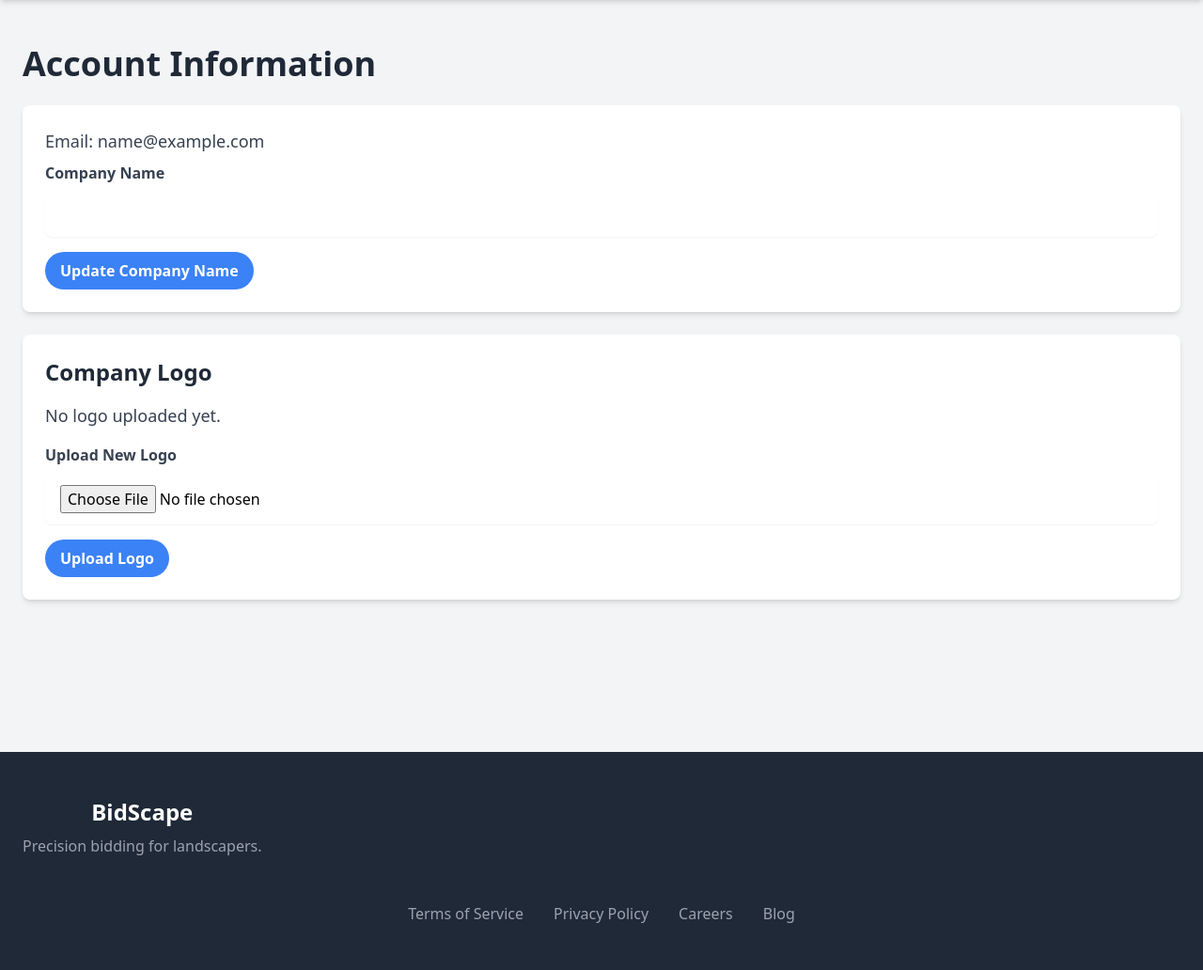
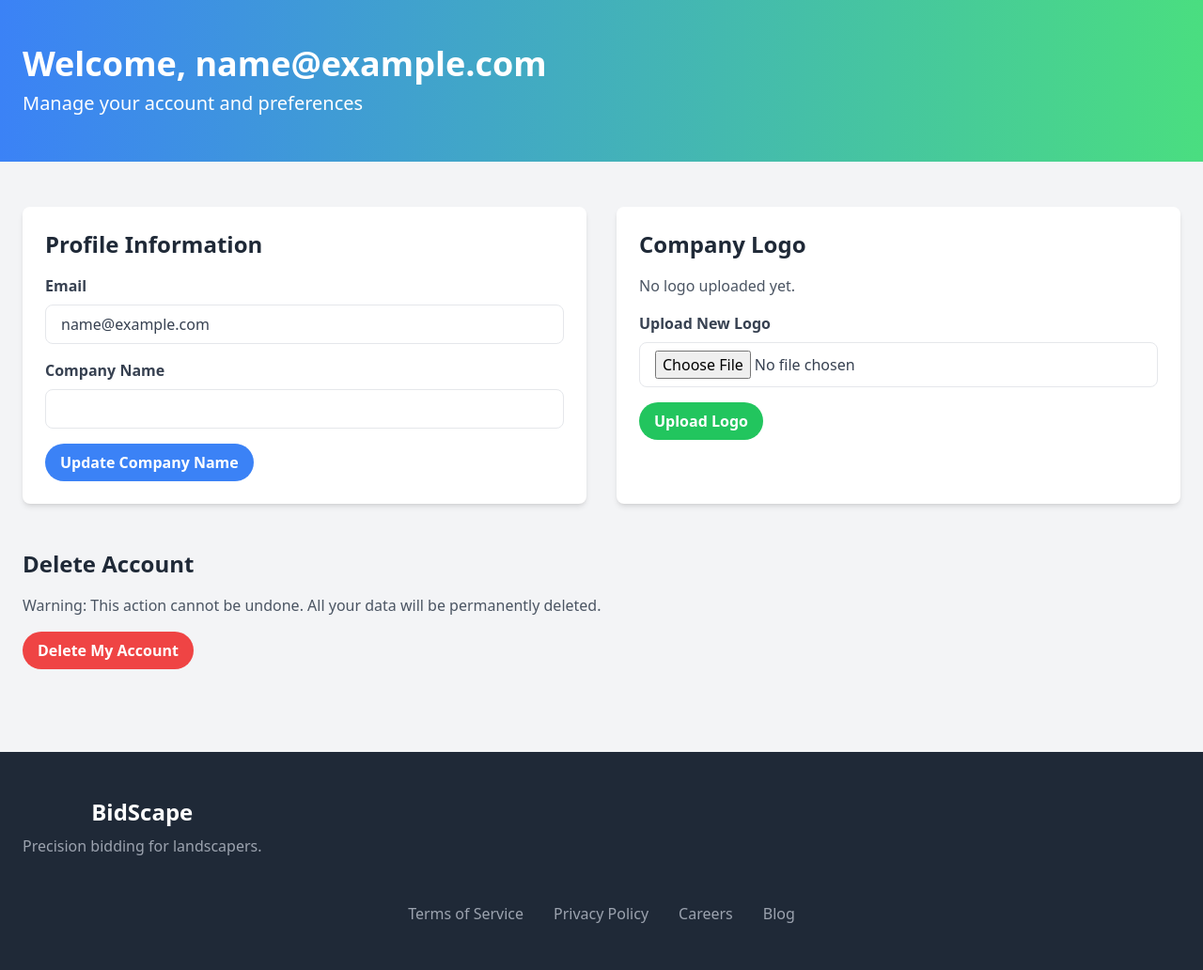
Before and after one commit to JohnathonCrowder/Landscape_bidder, a Flask app: page /account in a window 1280 px wide. Shown: the part 88-1120 px from the top of the page at 94% size. Run offline with Flask 3, Linux system fonts and the light colour scheme; the visitor is signed in with stand-in values (Sample User, id 1); some libraries are stand-ins or nearby versions.

Commit message:
Updated Accounts Page

```diff
--- a/app/routes.py
+++ b/app/routes.py
@@ -176,6 +176,16 @@ def logout():
     logout_user()
     return redirect(url_for('main.index'))
 
+@bp.route('/delete_account', methods=['POST'])
+@login_required
+def delete_account():
+    user = User.query.get(current_user.id)
+    db.session.delete(user)
+    db.session.commit()
+    logout_user()
+    flash('Your account has been successfully deleted.')
+    return redirect(url_for('main.index'))
+
 @bp.route('/signup', methods=['GET', 'POST'])
 def signup():
     if current_user.is_authenticated:
--- a/app/templates/account.html
+++ b/app/templates/account.html
@@ -3,16 +3,26 @@
 {% block title %}Account{% endblock %}
 
 {% block content %}
+<div class="bg-gradient-to-r from-blue-500 to-green-400 text-white py-12">
+    <div class="container mx-auto px-6">
+        <h1 class="text-4xl font-bold mb-2">Welcome, {{ current_user.email }}</h1>
+        <p class="text-xl">Manage your account and preferences</p>
+    </div>
+</div>
+
 <div class="container mx-auto px-6 py-12">
-    <h1 class="text-4xl font-bold text-gray-800 mb-6">Account Information</h1>
-
-    {% if current_user.is_authenticated %}
-    <div class="bg-white rounded-lg shadow-md p-6 mb-6">
-        <p class="text-lg text-gray-700 mb-2">Email: {{ current_user.email }}</p>
-        <form action="{{ url_for('main.update_company_name') }}" method="POST">
-            <div class="mb-4">
+    <div class="grid grid-cols-1 md:grid-cols-2 gap-8">
+        <!-- Profile Information -->
+        <div class="bg-white rounded-lg shadow-md p-6">
+            <h2 class="text-2xl font-bold text-gray-800 mb-4">Profile Information</h2>
+            <form action="{{ url_for('main.update_company_name') }}" method="POST" class="space-y-4">
+                <div>
+                    <label for="email" class="block text-gray-700 font-semibold mb-2">Email</label>
+                    <input type="email" id="email" value="{{ current_user.email }}" class="w-full px-4 py-2 border rounded-lg text-gray-700 focus:outline-none focus:border-blue-500" readonly>
+                </div>
+                <div>
                     <label for="company_name" class="block text-gray-700 font-semibold mb-2">Company Name</label>
-                <input type="text" id="company_name" name="company_name" value="{{ current_user.company_name or '' }}" class="w-full px-4 py-3 rounded-lg shadow-sm focus:outline-none focus:shadow-outline-blue focus:border-blue-300">
+                    <input type="text" id="company_name" name="company_name" value="{{ current_user.company_name or '' }}" class="w-full px-4 py-2 border rounded-lg text-gray-700 focus:outline-none focus:border-blue-500">
                 </div>
                 <button type="submit" class="bg-blue-500 text-white font-bold py-2 px-4 rounded-full hover:bg-blue-600 transition duration-300 ease-in-out">
                     Update Company Name
@@ -20,26 +30,82 @@
             </form>
         </div>
 
+        <!-- Company Logo -->
         <div class="bg-white rounded-lg shadow-md p-6">
             <h2 class="text-2xl font-bold text-gray-800 mb-4">Company Logo</h2>
             {% if current_user.logo %}
-        <img src="{{ url_for('main.get_logo', user_id=current_user.id) }}" alt="Company Logo" class="mb-4 max-w-xs">
+            <img src="{{ url_for('main.get_logo', user_id=current_user.id) }}" alt="Company Logo" class="mb-4 max-w-full h-auto">
             {% else %}
-        <p class="text-lg text-gray-700 mb-4">No logo uploaded yet.</p>
+            <p class="text-gray-600 mb-4">No logo uploaded yet.</p>
             {% endif %}
-
-        <form action="{{ url_for('main.upload_logo') }}" method="POST" enctype="multipart/form-data">
-            <div class="mb-4">
+            <form action="{{ url_for('main.upload_logo') }}" method="POST" enctype="multipart/form-data" class="space-y-4">
+                <div>
                     <label for="logo" class="block text-gray-700 font-semibold mb-2">Upload New Logo</label>
-                <input type="file" id="logo" name="logo" accept="image/*" class="w-full px-4 py-3 rounded-lg shadow-sm focus:outline-none focus:shadow-outline-blue focus:border-blue-300">
+                    <input type="file" id="logo" name="logo" accept="image/*" class="w-full px-4 py-2 border rounded-lg text-gray-700 focus:outline-none focus:border-blue-500">
                 </div>
-            <button type="submit" class="bg-blue-500 text-white font-bold py-2 px-4 rounded-full hover:bg-blue-600 transition duration-300 ease-in-out">
+                <button type="submit" class="bg-green-500 text-white font-bold py-2 px-4 rounded-full hover:bg-green-600 transition duration-300 ease-in-out">
                     Upload Logo
                 </button>
             </form>
         </div>
-    {% else %}
-    <p>You are not logged in.</p>
-    {% endif %}
     </div>
+
+    <!-- Account Deletion -->
+    <div class="mt-12">
+        <h2 class="text-2xl font-bold text-gray-800 mb-4">Delete Account</h2>
+        <p class="text-gray-600 mb-4">Warning: This action cannot be undone. All your data will be permanently deleted.</p>
+        <button id="delete-account-btn" class="bg-red-500 text-white font-bold py-2 px-4 rounded-full hover:bg-red-600 transition duration-300 ease-in-out">
+            Delete My Account
+        </button>
+    </div>
+</div>
+
+<!-- Confirmation Modal -->
+<div id="delete-confirmation-modal" class="fixed z-10 inset-0 overflow-y-auto hidden" aria-labelledby="modal-title" role="dialog" aria-modal="true">
+    <div class="flex items-end justify-center min-h-screen pt-4 px-4 pb-20 text-center sm:block sm:p-0">
+        <div class="fixed inset-0 bg-gray-500 bg-opacity-75 transition-opacity" aria-hidden="true"></div>
+        <span class="hidden sm:inline-block sm:align-middle sm:h-screen" aria-hidden="true">&#8203;</span>
+        <div class="inline-block align-bottom bg-white rounded-lg text-left overflow-hidden shadow-xl transform transition-all sm:my-8 sm:align-middle sm:max-w-lg sm:w-full">
+            <div class="bg-white px-4 pt-5 pb-4 sm:p-6 sm:pb-4">
+                <div class="sm:flex sm:items-start">
+                    <div class="mx-auto flex-shrink-0 flex items-center justify-center h-12 w-12 rounded-full bg-red-100 sm:mx-0 sm:h-10 sm:w-10">
+                        <svg class="h-6 w-6 text-red-600" xmlns="http://www.w3.org/2000/svg" fill="none" viewBox="0 0 24 24" stroke="currentColor" aria-hidden="true">
+                            <path stroke-linecap="round" stroke-linejoin="round" stroke-width="2" d="M12 9v2m0 4h.01m-6.938 4h13.856c1.54 0 2.502-1.667 1.732-3L13.732 4c-.77-1.333-2.694-1.333-3.464 0L3.34 16c-.77 1.333.192 3 1.732 3z" />
+                        </svg>
+                    </div>
+                    <div class="mt-3 text-center sm:mt-0 sm:ml-4 sm:text-left">
+                        <h3 class="text-lg leading-6 font-medium text-gray-900" id="modal-title">
+                            Delete Account
+                        </h3>
+                        <div class="mt-2">
+                            <p class="text-sm text-gray-500">
+                                Are you sure you want to delete your account? This action cannot be undone and all your data will be permanently deleted.
+                            </p>
+                        </div>
+                    </div>
+                </div>
+            </div>
+            <div class="bg-gray-50 px-4 py-3 sm:px-6 sm:flex sm:flex-row-reverse">
+                <form action="{{ url_for('main.delete_account') }}" method="POST">
+                    <button type="submit" class="w-full inline-flex justify-center rounded-md border border-transparent shadow-sm px-4 py-2 bg-red-600 text-base font-medium text-white hover:bg-red-700 focus:outline-none focus:ring-2 focus:ring-offset-2 focus:ring-red-500 sm:ml-3 sm:w-auto sm:text-sm">
+                        Delete Account
+                    </button>
+                </form>
+                <button type="button" id="cancel-delete" class="mt-3 w-full inline-flex justify-center rounded-md border border-gray-300 shadow-sm px-4 py-2 bg-white text-base font-medium text-gray-700 hover:bg-gray-50 focus:outline-none focus:ring-2 focus:ring-offset-2 focus:ring-indigo-500 sm:mt-0 sm:ml-3 sm:w-auto sm:text-sm">
+                    Cancel
+                </button>
+            </div>
+        </div>
+    </div>
+</div>
+
+<script>
+    document.getElementById('delete-account-btn').addEventListener('click', function() {
+        document.getElementById('delete-confirmation-modal').classList.remove('hidden');
+    });
+
+    document.getElementById('cancel-delete').addEventListener('click', function() {
+        document.getElementById('delete-confirmation-modal').classList.add('hidden');
+    });
+</script>
 {% endblock %}
```
Also changed, not shown: 1 other file. Lines whose indentation alone changed are shown as unchanged.
